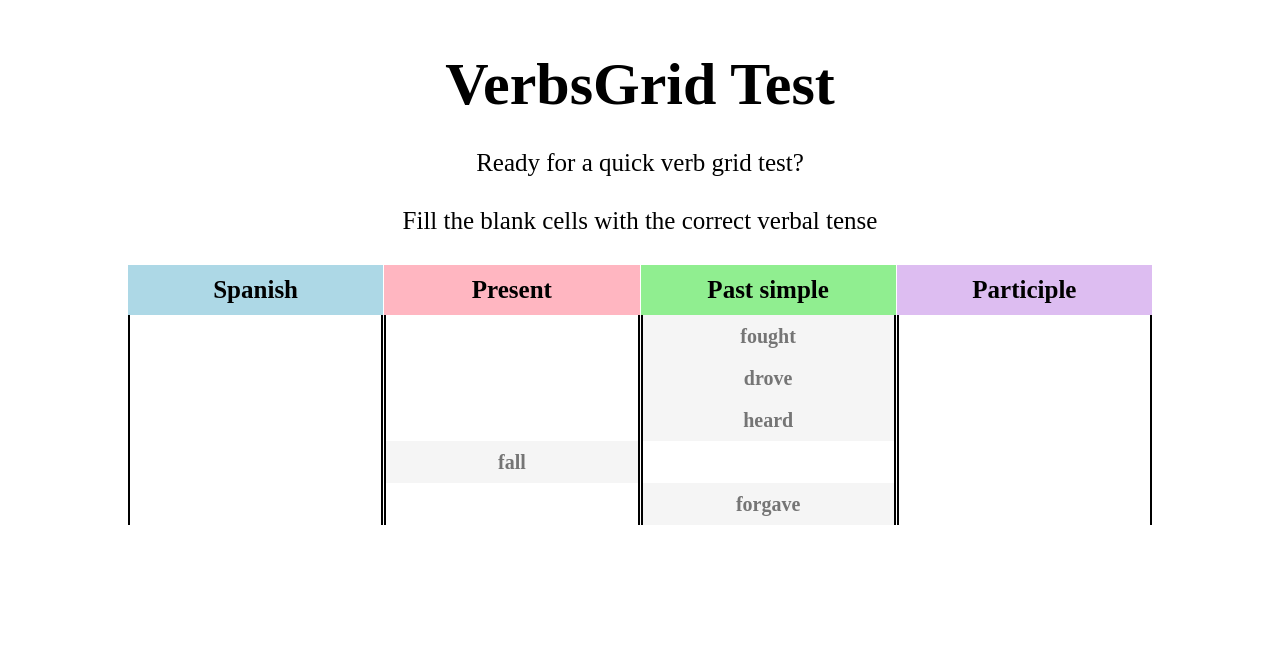
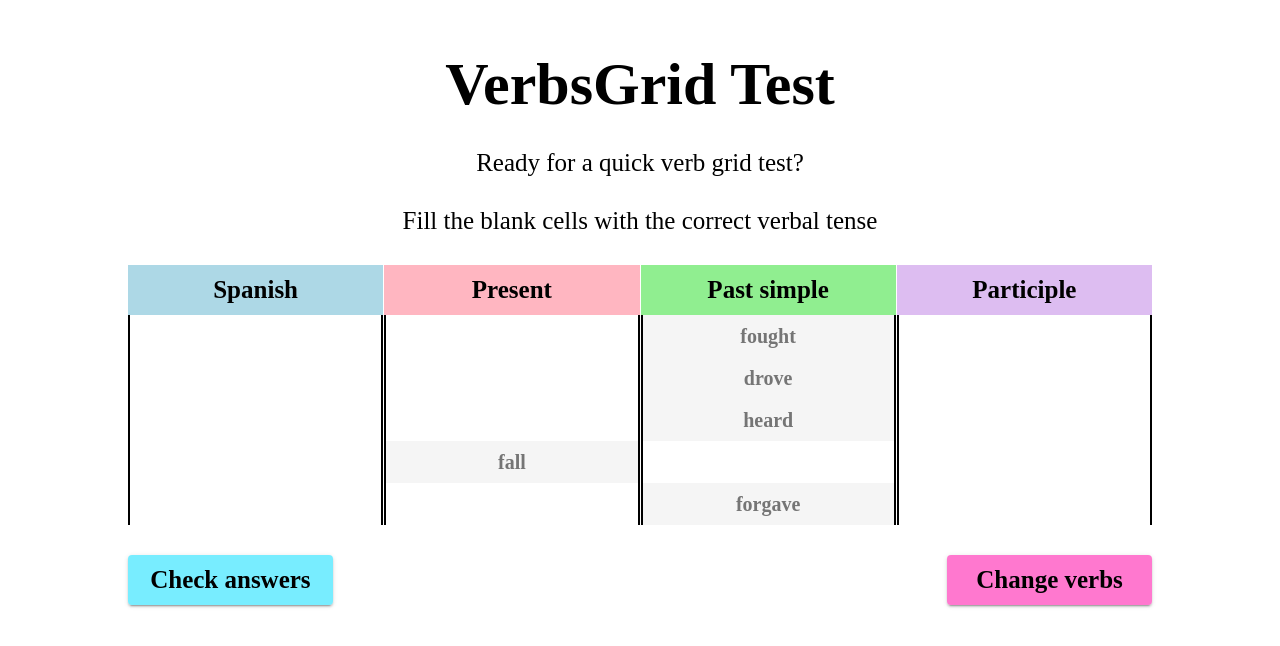
Before and after one commit to datecasp/verbs-grid-test, an Angular app: page / in a window 1280 px wide. Shown: the top 646 px of the page. Built offline with nearby package versions, Linux system fonts and the light colour scheme.

Commit message:
ngModel funcionality and sytling and action buttons. TODO funcionality buttons

```diff
--- a/src/app/app.component.css
+++ b/src/app/app.component.css
@@ -2,7 +2,6 @@
   margin: 50px auto !important;
   float: none !important;
   width: 80%;
-  height: 550px;
 }
 
 .title {
@@ -27,3 +26,29 @@
   font-family: 'Ink Free';
   font-weight: bold;
 }
+
+.btnContainer {
+  margin: 30px auto !important;
+  display: flex;
+  column-gap:60%;
+}
+
+#btnCheck {
+  background-color: rgba(30, 225, 255, 0.6);
+  width: 20%;
+  height: 50px;
+  text-align: center;
+  font-size: 25px;
+  font-family: 'Ink Free';
+  font-weight: bold;
+}
+
+#btnRandom {
+  background-color: rgba(355, 30, 175, 0.6);
+  width: 20%;
+  height: 50px;
+  text-align: center;
+  font-size: 25px;
+  font-family: 'Ink Free';
+  font-weight: bold;
+}
--- a/src/app/app.component.html
+++ b/src/app/app.component.html
@@ -7,5 +7,10 @@
             {{header.tense}}
         </mat-grid-tile>
     </mat-grid-list>
-     <app-verb-row [result]="result"></app-verb-row>
+    <app-verb-row [verbsInput]="result"></app-verb-row>
+    <div class="btnContainer">
+        <button mat-raised-button id="btnCheck">Check answers</button>
+        <button mat-raised-button id="btnRandom">Change verbs</button>
     </div>
+
+</div>
--- a/src/app/app.component.ts
+++ b/src/app/app.component.ts
@@ -3,6 +3,7 @@ import { MatGridList, MatGridListModule } from '@angular/material/grid-list';
 import { Header } from './models/Header';
 import { Verb } from './models/Verb';
 import { VerbAttribute } from './models/VerbAttribute';
+import { VerbRenderer } from './models/VerbRenderer';
 import { VerbsService } from './services/verbs.service';
 
 @Component({
@@ -16,7 +17,7 @@ export class AppComponent implements OnInit {
   headers: Header[] = [];
   verbsList: Verb[] = [];
   attributeList: VerbAttribute[] = [];
-  result: Verb[] = [];
+  result: VerbRenderer[] = [];
 
   constructor(private verbService: VerbsService) {}
 
@@ -30,31 +31,39 @@ export class AppComponent implements OnInit {
     this.verbsList = this.verbService.getRandomVerbsService(this.numVerbs);
     for (let i = 0; i < this.numVerbs; i++) {
       this.attributeList[i] = this.verbService.getRandomVerbAttributesService(this.verbsList[i]);
-      let tempVerb: Verb = { id: -1, spanish: "", present: "", past: "", participle: "" };
+      let tempVerb: VerbRenderer = new VerbRenderer();
       tempVerb.id = this.verbsList[i].id;
       if (this.attributeList[i].id == 0) {
         tempVerb.spanish = this.verbsList[i].spanish;
+        tempVerb.spanishFlag = true;
       }
       else if (this.attributeList[i].id == 1) {
         tempVerb.present = this.verbsList[i].present;
+        tempVerb.presentFlag = true;
       }
       else if (this.attributeList[i].id == 2) {
         tempVerb.past = this.verbsList[i].past;
+        tempVerb.pastFlag = true;
       }
       else {
         tempVerb.participle = this.verbsList[i].participle;
+        tempVerb.participleFlag = true;
       }
       this.result.push(tempVerb);
     }
   }
 
-  private resetResult(result: Verb[]) {
+  private resetResult(result: VerbRenderer[]) {
     for (let verb of result) {
       verb.id = verb.id;
       verb.spanish = "";
       verb.present = "";
       verb.past = "";
       verb.participle = "";
+      verb.spanishFlag = false;
+      verb.presentFlag = false;
+      verb.pastFlag = false;
+      verb.participleFlag = false;
     }
   }
 }
--- a/src/app/app.module.ts
+++ b/src/app/app.module.ts
@@ -1,5 +1,6 @@
 import { NgModule } from '@angular/core';
 import { BrowserModule } from '@angular/platform-browser';
+import { FormsModule } from '@angular/forms';
 
 import { AppRoutingModule } from './app-routing.module';
 import { AppComponent } from './app.component';
@@ -17,7 +18,8 @@ import { VerbRowComponent } from './components/verb-row/verb-row.component';
     BrowserModule,
     AppRoutingModule,
     BrowserAnimationsModule,
-    MaterialModule
+    MaterialModule,
+    FormsModule
   ],
   providers: [VerbsService],
   bootstrap: [AppComponent]
--- a/src/app/components/verb-row/verb-row.component.html
+++ b/src/app/components/verb-row/verb-row.component.html
@@ -1,34 +1,40 @@
-<mat-grid-list cols="4" class="clue" *ngFor="let verb of result" rowHeight="6:1">
-    <mat-grid-tile *ngIf="charMatcher(verb.spanish); else blankSpanish">
-        <input matInput class="clue cell disabled" placeholder={{verb.spanish}} disabled/>
+<form #f="ngForm" (ngSubmit)="onSubmit(f)">
+    <mat-grid-list cols="4" class="clue" *ngFor="let verb of verbsInput" rowHeight="6:1">
+        <mat-grid-tile *ngIf="verb.spanishFlag; else blankSpanish">
+            <input matInput class="clue cell disabled" placeholder={{verb.spanish}} disabled />
         </mat-grid-tile>
         <ng-template #blankSpanish>
             <mat-grid-tile>
-            <input matInput class="clue cell"/>
+                <input matInput class="clue cell" ngModel #first="ngModel"
+                       type="string" id="verbSpanish" name="verbSpanish" [(ngModel)]="verb.spanish" />
             </mat-grid-tile>
         </ng-template>
-    <mat-grid-tile *ngIf="charMatcher(verb.present); else blankPresent">
-        <input matInput class="clue cell disabled" placeholder={{verb.present}} disabled/>
+        <mat-grid-tile *ngIf="verb.presentFlag; else blankPresent">
+            <input matInput class="clue cell disabled" placeholder={{verb.present}} disabled />
         </mat-grid-tile>
         <ng-template #blankPresent>
             <mat-grid-tile>
-            <input matInput class="clue cell"/>
+                <input matInput class="clue cell" ngModel #first="ngModel"
+                       type="string" id="verbPresent" name="verbPresent" [(ngModel)]="verb.present" />
             </mat-grid-tile>
         </ng-template>
-    <mat-grid-tile *ngIf="charMatcher(verb.past); else blankPast">
-        <input matInput class="clue cell disabled" placeholder={{verb.past}} disabled/>
+        <mat-grid-tile *ngIf="verb.pastFlag; else blankPast">
+            <input matInput class="clue cell disabled" placeholder={{verb.past}} disabled />
         </mat-grid-tile>
         <ng-template #blankPast>
             <mat-grid-tile>
-            <input matInput class="clue cell"/>
+                <input matInput class="clue cell" ngModel #first="ngModel"
+                       type="string" id="verbPast" name="verbPast" [(ngModel)]="verb.past" />
             </mat-grid-tile>
         </ng-template>
-    <mat-grid-tile *ngIf="charMatcher(verb.participle); else blankParticiple">
-        <input matInput class="clue cell disabled" placeholder={{verb.participle}} disabled/>
+        <mat-grid-tile *ngIf="verb.participleFlag; else blankParticiple">
+            <input matInput class="clue cell disabled" placeholder={{verb.participle}} disabled />
         </mat-grid-tile>
         <ng-template #blankParticiple>
             <mat-grid-tile>
-            <input matInput class="clue cell"/>
+                <input matInput class="clue cell" ngModel #first="ngModel"
+                       type="string" id="verbParticiple" name="verbParticiple" [(ngModel)]="verb.participle" />
             </mat-grid-tile>
         </ng-template>
     </mat-grid-list>
+</form>
--- a/src/app/components/verb-row/verb-row.component.ts
+++ b/src/app/components/verb-row/verb-row.component.ts
@@ -1,15 +1,20 @@
-import { Component, Input } from '@angular/core';
+import { Component, EventEmitter, Input, OnInit, Output } from '@angular/core';
 import { Verb } from '../../models/Verb';
+import { NgForm } from '@angular/forms';
+import { VerbRenderer } from '../../models/VerbRenderer';
 
 @Component({
   selector: 'app-verb-row',
   templateUrl: './verb-row.component.html',
   styleUrls: ['./verb-row.component.css']
 })
-export class VerbRowComponent {
-  @Input() result: Verb[] = [];
-  displayedColumns: string[] = ['spanish', 'present', 'past', 'participle'];
-  dataSource = this.result;
+export class VerbRowComponent implements OnInit{
+  @Input() verbsInput: VerbRenderer[] = [];
+  verbsOutput: Verb[] = [];
+
+  ngOnInit(): void {
+    this.verbsOutput = this.verbsInput;
+  }
 
   public charMatcher(char: string): boolean {
     if (char.match(/[a-z//]/i)) {
@@ -17,4 +22,9 @@ export class VerbRowComponent {
     }
     return false;
   }
+
+  onSubmit(f: NgForm) {
+    console.log(f.value);  // { first: '', last: '' }
+    console.log(f.valid);  // false
+  }
 }
--- /dev/null
+++ b/src/app/models/VerbRenderer.ts
@@ -0,0 +1,8 @@
+import { Verb } from "./Verb";
+
+export class VerbRenderer extends Verb {
+  spanishFlag: boolean = false;
+  presentFlag: boolean = false;
+  pastFlag: boolean = false;
+  participleFlag: boolean = false;
+}
```
Lines whose indentation alone changed are shown as unchanged.
